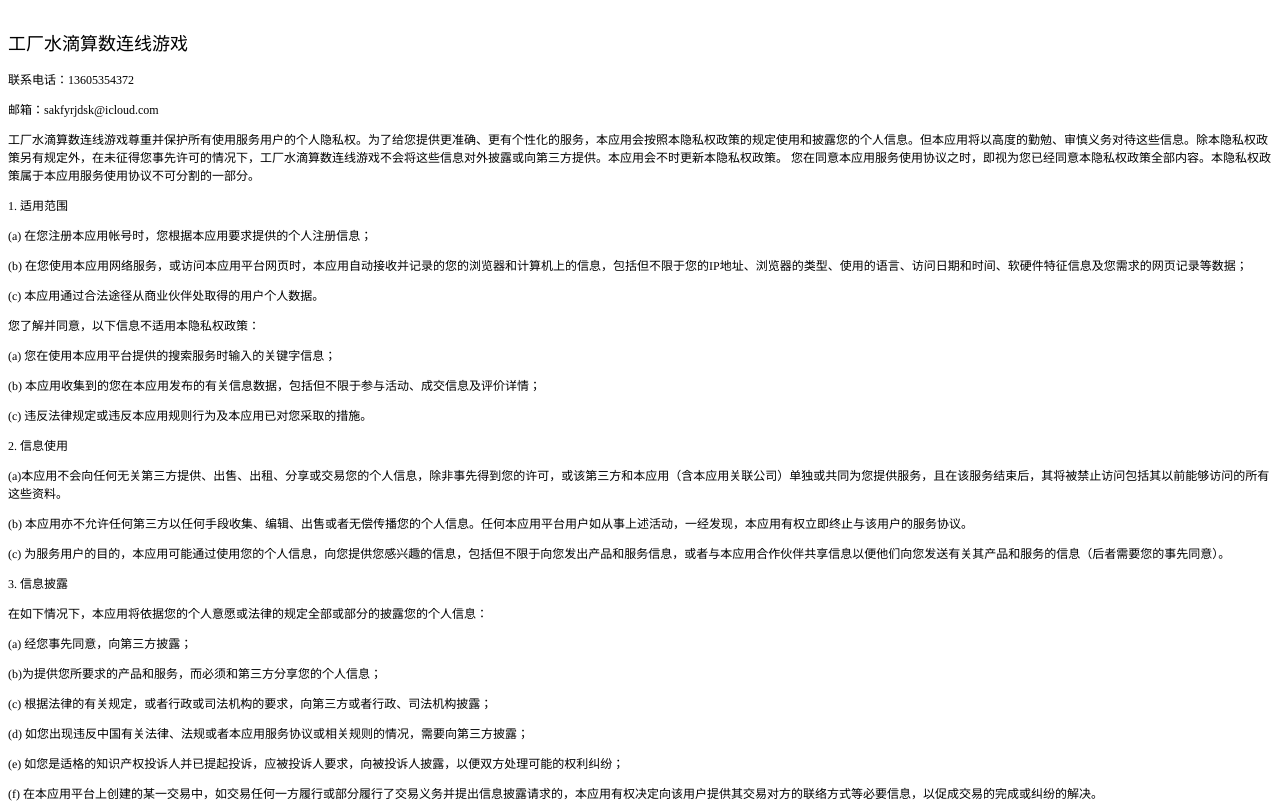
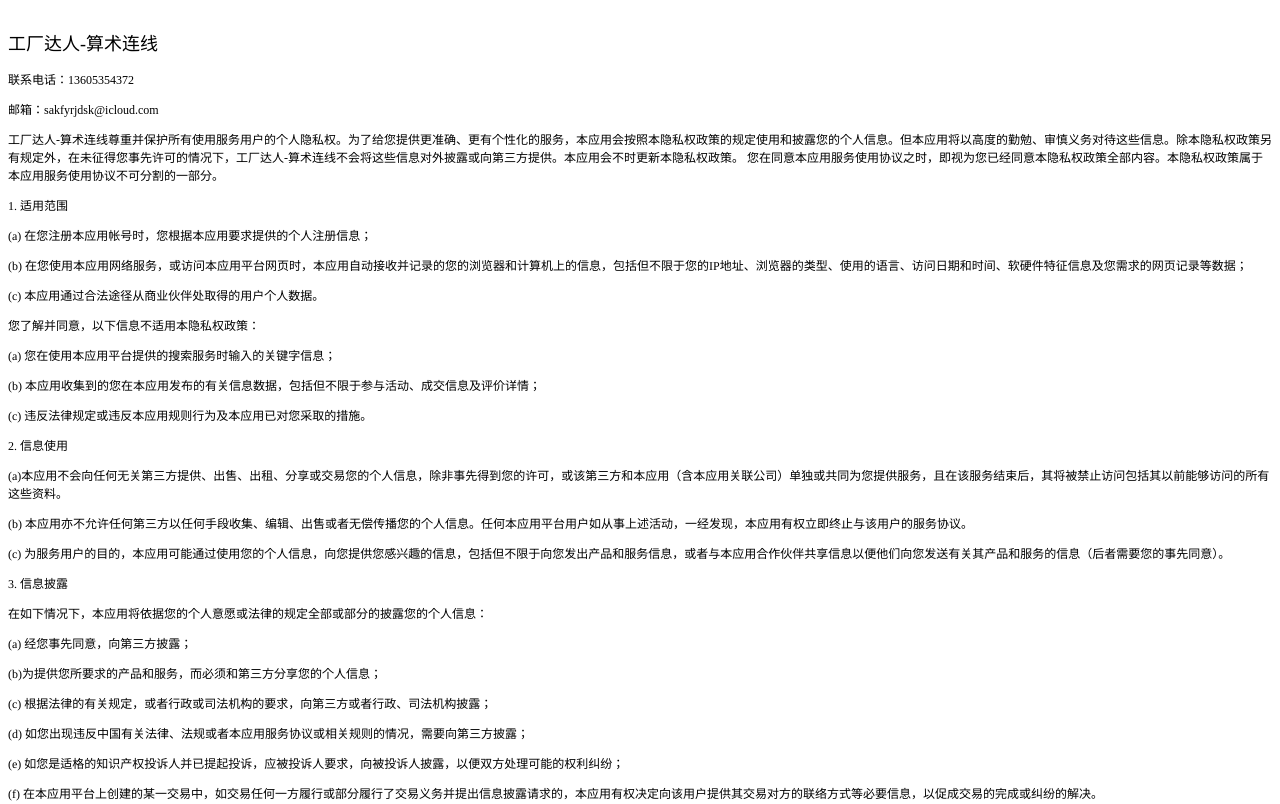
Before and after one commit to danshuihaibian/tezhanken, a plain HTML site: page index.html in a window 1280 px wide. Shown: the top 804 px of the page. Drawn offline with Linux system fonts and the light colour scheme.

Commit message:
Update index.html

```diff
--- a/index.html
+++ b/index.html
@@ -17,10 +17,10 @@
 </head>
 <body>
 <h2 style="margin: 0.0px 0.0px 14.9px 0.0px; font: 18.0px 'Songti SC'; -webkit-text-stroke: #000000"><span class="s1"><br>
-工厂水滴算数连线游戏</span></h2>
+工厂达人-算术连线</span></h2>
 <p class="p2"><span class="s1">联系电话：13605354372</span></p>
 <p class="p2"><span class="s1">邮箱：sakfyrjdsk@icloud.com</span></p>
-<p class="p2"><span class="s1">工厂水滴算数连线游戏尊重并保护所有使用服务用户的个人隐私权。为了给您提供更准确、更有个性化的服务，本应用会按照本隐私权政策的规定使用和披露您的个人信息。但本应用将以高度的勤勉、审慎义务对待这些信息。除本隐私权政策另有规定外，在未征得您事先许可的情况下，工厂水滴算数连线游戏不会将这些信息对外披露或向第三方提供。本应用会不时更新本隐私权政策。</span><span class="s2"> </span><span class="s1">您在同意本应用服务使用协议之时，即视为您已经同意本隐私权政策全部内容。本隐私权政策属于本应用服务使用协议不可分割的一部分。</span><span class="s2"><span class="Apple-converted-space"> </span></span></p>
+<p class="p2"><span class="s1">工厂达人-算术连线尊重并保护所有使用服务用户的个人隐私权。为了给您提供更准确、更有个性化的服务，本应用会按照本隐私权政策的规定使用和披露您的个人信息。但本应用将以高度的勤勉、审慎义务对待这些信息。除本隐私权政策另有规定外，在未征得您事先许可的情况下，工厂达人-算术连线不会将这些信息对外披露或向第三方提供。本应用会不时更新本隐私权政策。</span><span class="s2"> </span><span class="s1">您在同意本应用服务使用协议之时，即视为您已经同意本隐私权政策全部内容。本隐私权政策属于本应用服务使用协议不可分割的一部分。</span><span class="s2"><span class="Apple-converted-space"> </span></span></p>
 <p class="p2"><span class="s2">1. </span><span class="s1">适用范围</span></p>
 <p class="p2"><span class="s2">(a) </span><span class="s1">在您注册本应用帐号时，您根据本应用要求提供的个人注册信息；</span></p>
 <p class="p2"><span class="s2">(b) </span><span class="s1">在您使用本应用网络服务，或访问本应用平台网页时，本应用自动接收并记录的您的浏览器和计算机上的信息，包括但不限于您的</span><span class="s2">IP</span><span class="s1">地址、浏览器的类型、使用的语言、访问日期和时间、软硬件特征信息及您需求的网页记录等数据；</span><span class="s2"><span class="Apple-converted-space"> </span></span></p>
```
